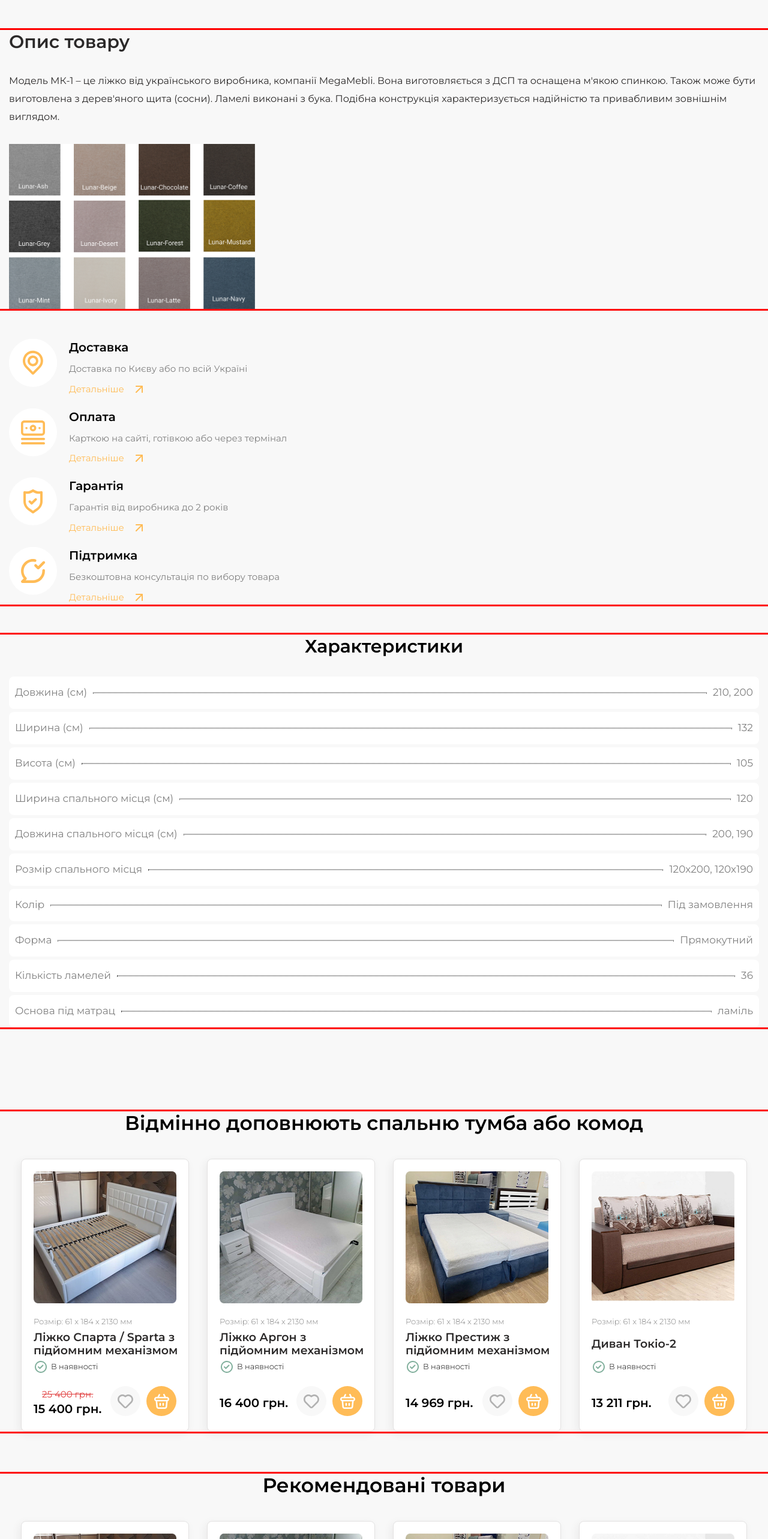
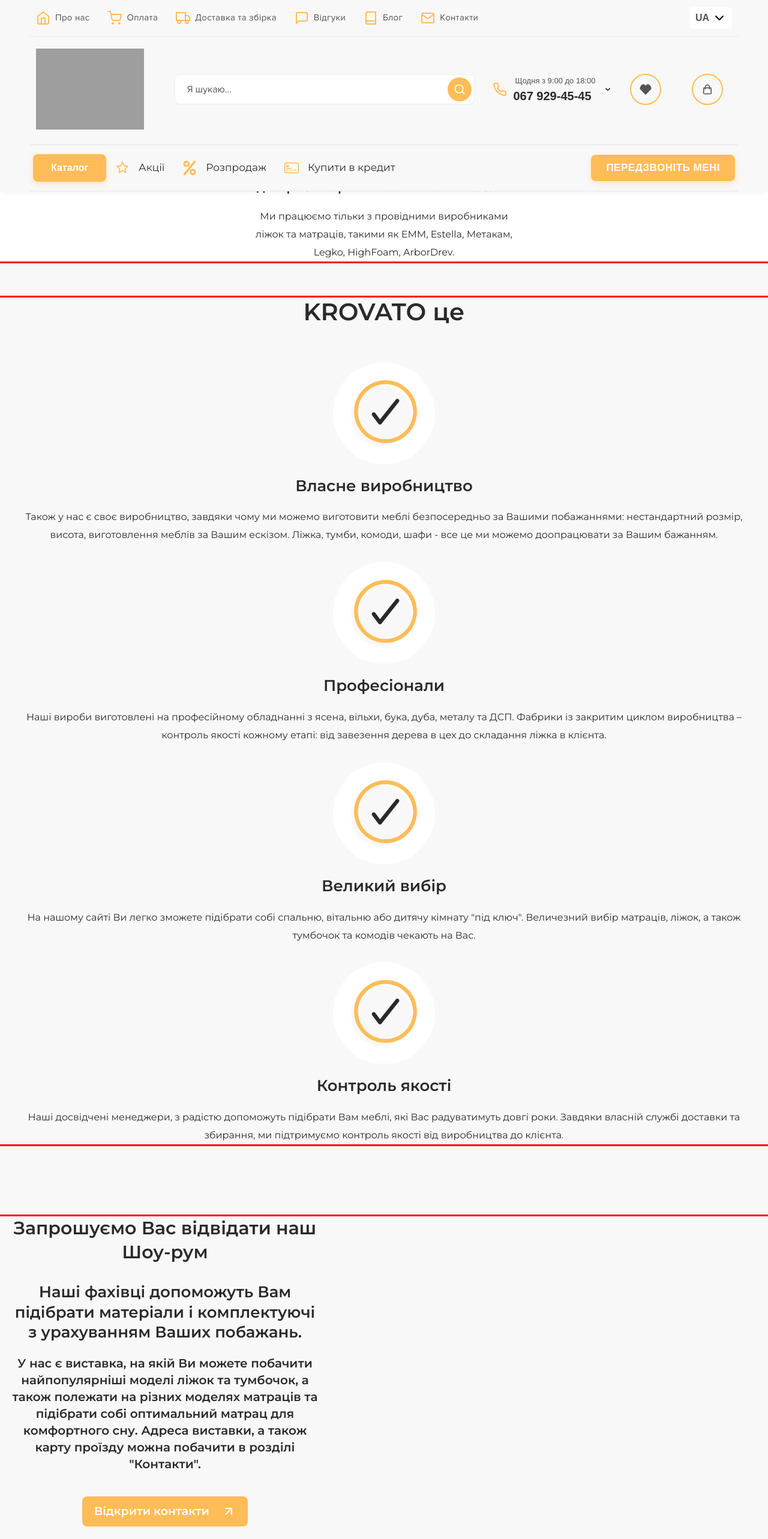
Before and after one commit to Tate-T/krovato-react, a React (Create React App) app: page / in a window 1280 px wide. Shown: the top 2566 px of the page at 60% size. Built offline with nearby package versions, Linux system fonts and the light colour scheme; grey boxes are pictures that could not be loaded; the HTML template or start-up script is replaced by a standard one; a web font is replaced by a local one.

Commit message:
bag fiks

```diff
--- a/src/App.js
+++ b/src/App.js
@@ -6,16 +6,19 @@ import './App.css';
 import { ContactsPage } from './pages/ContactsPage/ContactsPage';
 import { LastReviews } from './components/LastReviews/LastReviews';
 import { ProductCardPage } from './pages/ProductCard/ProductCardPage';
+import { AboutUsPage } from './pages/AboutUs/About-us-page';
 
 function App() {
   return (
     <div className="App">
+      <AboutUsPage />
+
       {/* <Main /> */}
       {/* <PaymentPage /> */}
       {/* <Delivery /> */}
       {/* <ContactsPage /> */}
       {/* <LastReviews /> */}
-      <ProductCardPage/>
+      {/* <ProductCardPage/> */}
     </div>
   );
 }
--- a/src/pages/AboutUs/Show-room/Show-room.module.scss
+++ b/src/pages/AboutUs/Show-room/Show-room.module.scss
@@ -53,6 +53,7 @@
     display: flex;
     align-items: center;
     gap: 10px;
+    outline: solid 0 #FFBC57;
 
     background-color: #FFBC57;
 
@@ -61,7 +62,7 @@
     &:hover,
     &:focus {
       background-color: #f3ab3f;
-      padding: 17px 24px;
+      outline: solid 4px #f3ab3f;
     }
 
     @media screen and (min-width: 1290px) {
```
